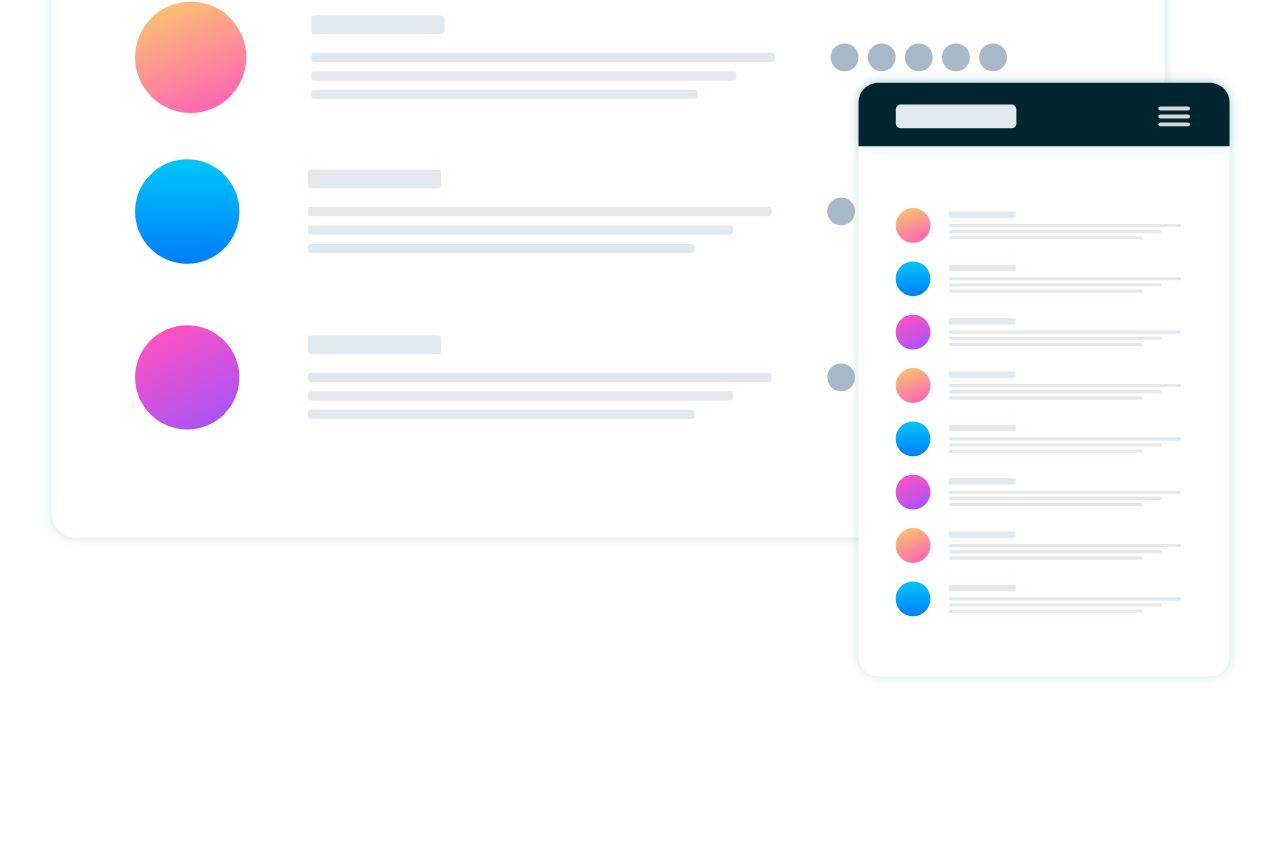
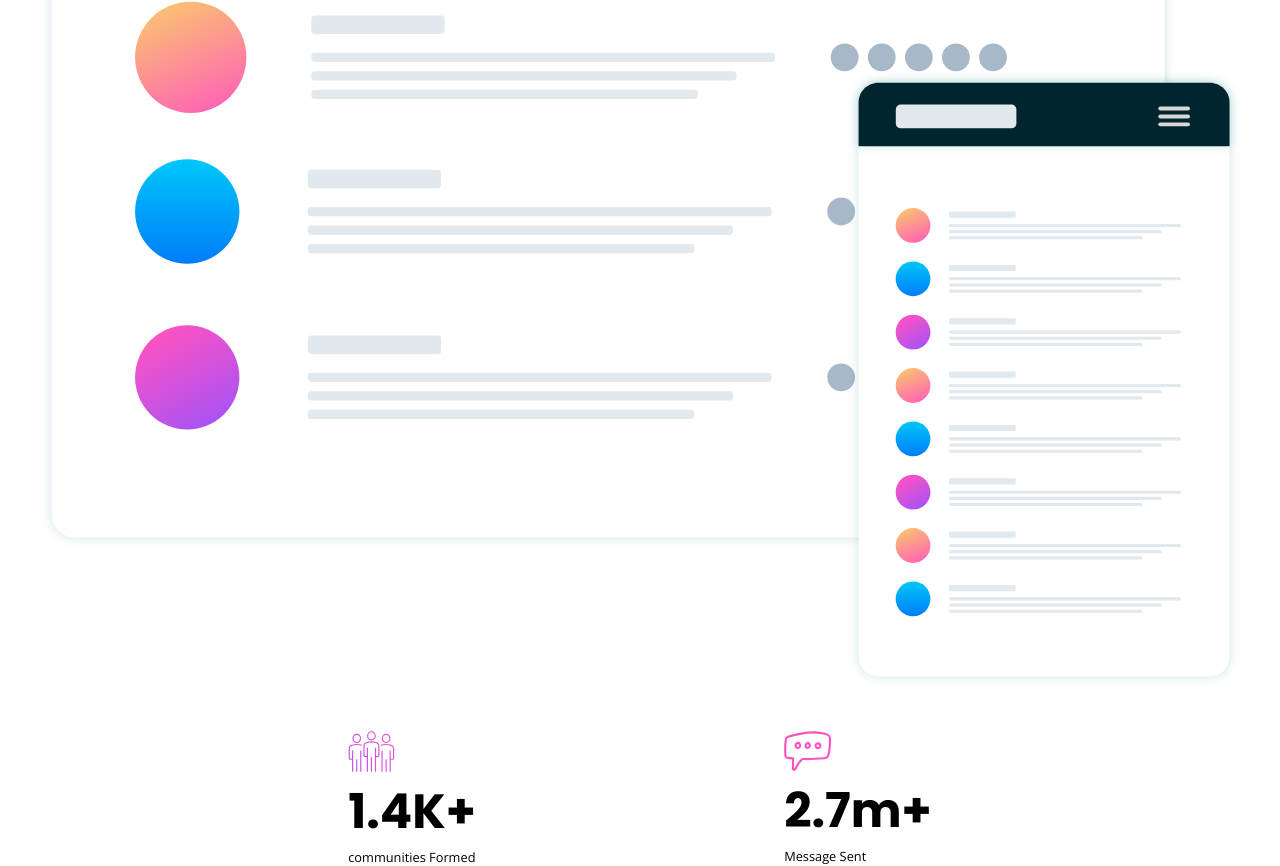
Before and after one commit to zishan344/Huddle-landing-page, a plain HTML site: page index.html in a window 1280 px wide. Shown: the part 632-1498 px from the top of the page. Before the commit the page ends 1323 px from the top, so only its background shows below. Drawn offline with nearby package versions, Linux system fonts and the light colour scheme.

Commit message:
done the section number 3

```diff
--- a/index.html
+++ b/index.html
@@ -46,6 +46,20 @@
           <img src="./images/screen-mockups.svg" alt="" />
         </div>
       </section>
+      <section class="container">
+        <div class="section-3">
+          <div class="left-side">
+            <img src="./images/icon-communities.svg" alt="" />
+            <h2 class="section-3-title">1.4K+</h2>
+            <p>communities Formed</p>
+          </div>
+          <div class="right-side">
+            <img src="./images/icon-messages.svg" alt="" />
+            <h2 class="section-3-title">2.7m+</h2>
+            <p>Message Sent</p>
+          </div>
+        </div>
+      </section>
     </main>
     <footer></footer>
   </body>
--- a/style.css
+++ b/style.css
@@ -82,3 +82,23 @@
 .img-section img {
   width: 100%;
 }
+.item-flex {
+  display: flex;
+  justify-content: space-between;
+}
+.section-3 {
+  display: flex;
+  justify-content: space-evenly;
+  margin-top: 40px;
+  flex-wrap: wrap;
+}
+
+.section-3-title {
+  font-size: 3rem;
+  font-family: "Poppins", sans-serif;
+}
+.left-side p,
+.right-side p {
+  font-family: "Open Sans", sans-serif;
+  font-size: 0.8rem;
+}
```
